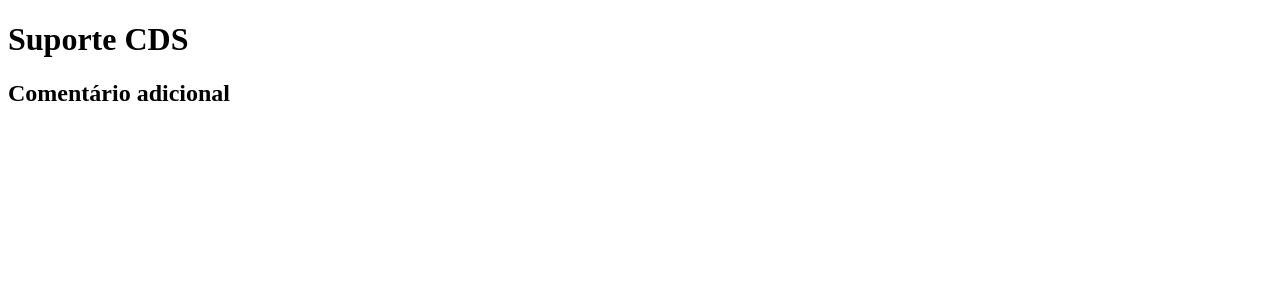
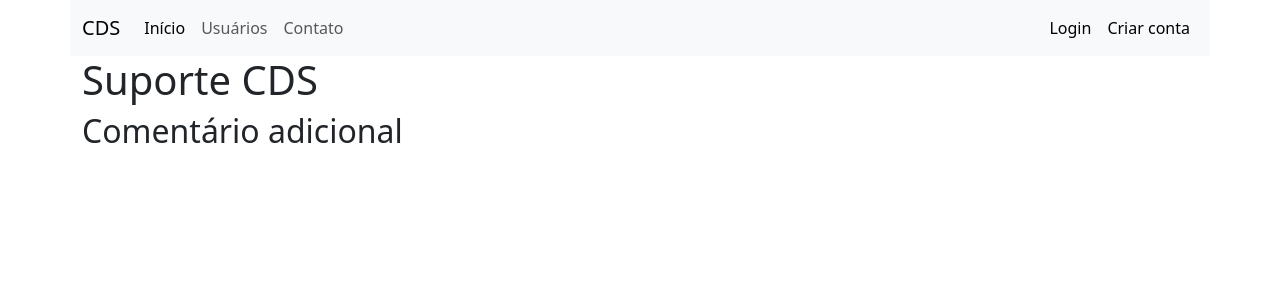
Before and after one commit to carloshouser/curso_flask, a Flask app: page / in a window 1280 px wide. Shown: the top 300 px of the page. Run offline with Flask 3, Linux system fonts and the light colour scheme.

Commit message:
Progresso

```diff
--- a/meusite/routes.py
+++ b/meusite/routes.py
@@ -1,5 +1,7 @@
-from flask import render_template
+from flask import render_template, url_for
 from meusite import app
+
+lista_usuarios = ['Marcio', 'Daniel', 'Alessandro', 'Carlos', 'Luíz']
 
 @app.route('/')
 def homepage():
@@ -8,3 +10,7 @@ def homepage():
 @app.route('/contatos')
 def contatos():
     return render_template('contato.html')
+
+@app.route('/usuarios')
+def usuarios():
+    return render_template('usuarios.html', lista_usuarios = lista_usuarios)
--- a/meusite/templates/base.html
+++ b/meusite/templates/base.html
@@ -5,6 +5,7 @@
         <meta charset="UTF-8">
         <meta name="viewport" content="width=device-width, initial-scale=1.0">
         <title>Suporte CDS</title>
+        <link href="https://cdn.jsdelivr.net/npm/bootstrap@5.3.5/dist/css/bootstrap.min.css" rel="stylesheet" integrity="sha384-SgOJa3DmI69IUzQ2PVdRZhwQ+dy64/BUtbMJw1MZ8t5HZApcHrRKUc4W0kG879m7" crossorigin="anonymous">
 
         {% block head %}
         {% endblock %}
@@ -14,9 +15,11 @@
 
     <body>
 
+        {% include 'navbar.html' %}
+
         {% block body %}
         {% endblock %}
-
+        <script src="https://cdn.jsdelivr.net/npm/bootstrap@5.3.5/dist/js/bootstrap.bundle.min.js" integrity="sha384-k6d4wzSIapyDyv1kpU366/PK5hCdSbCRGRCMv+eplOQJWyd1fbcAu9OCUj5zNLiq" crossorigin="anonymous"></script>
 
     </body>
 
--- a/meusite/templates/contato.html
+++ b/meusite/templates/contato.html
@@ -1,5 +1,8 @@
 {% extends 'base.html' %}
 
 {% block body %}
-    <h1>Qualquer dúvida envie um e-mail para cds@bergerson.com</h1>
+    <div class="container">
+        <h1>Qualquer dúvida envie um e-mail para cds@bergerson.com</h1>
+    </div>
+
 {% endblock %}
--- a/meusite/templates/home.html
+++ b/meusite/templates/home.html
@@ -1,7 +1,7 @@
 {% extends 'base.html' %}
 
 {% block body %}
-    <div>
+    <div  class = "container">
         <h1>Suporte CDS</h1>
         <h2>Comentário adicional</h2>
     </div>
--- /dev/null
+++ b/meusite/templates/navbar.html
@@ -0,0 +1,29 @@
+<nav class="navbar navbar-expand-lg bg-body-tertiary container">
+    <div class="container-fluid">
+       <a class="navbar-brand" href="/">CDS</a>
+
+       <div class="collapse navbar-collapse" id="navbarSupportedContent">
+          <ul class="navbar-nav me-auto mb-2 mb-lg-0">
+            <li class="nav-item">
+                <a class="nav-link active" aria-current="page" href="{{url_for('homepage')}}">Início</a>
+             </li>
+             <li class="nav-item">
+                <a class="nav-link" aria-current="page" href="{{url_for('usuarios')}}">Usuários</a>
+             </li>
+             <li class="nav-item">
+                <a class="nav-link" aria-current="page" href="{{url_for('contatos')}}">Contato</a>
+             </li>
+
+          </ul>
+          <ul class="navbar-nav ms-auto mb-2 mb-lg-0">
+            <li class="nav-item">
+                <a class="nav-link active" aria-current="page" href="#">Login</a>
+             </li>
+             <li class="nav-item">
+                <a class="nav-link active" aria-current="page" href="#">Criar conta</a>
+             </li>
+
+          </ul>
+       </div>
+    </div>
+ </nav>
```
Also changed, not shown: meusite/templates/usuarios.html (added, +14 -0 lines).
